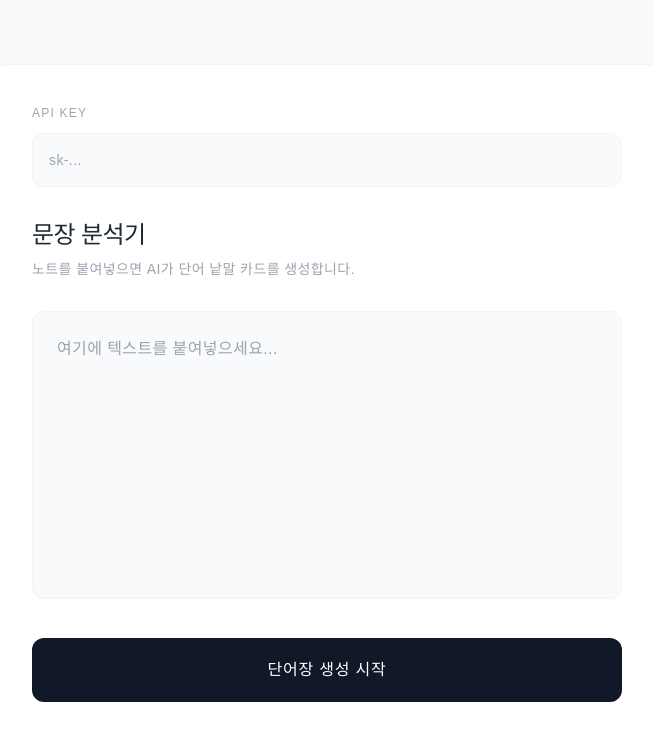
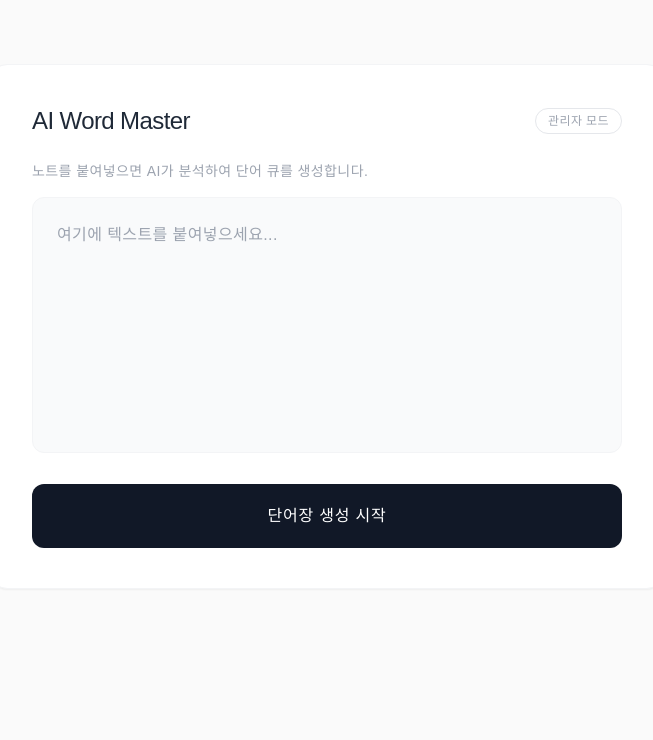
Before and after one commit to ihkimjuhyun-debug/vocab-is-easy, a Next.js app: page / in a window 1280 px wide. Shown: the top 740 px of the page, without its empty margins (313-966 px from the left). Built offline with nearby package versions, Linux system fonts and the light colour scheme.

Commit message:
Update page.tsx

```diff
--- a/app/page.tsx
+++ b/app/page.tsx
@@ -1,5 +1,5 @@
 'use client';
-import { useState, useEffect } from 'react';
+import { useState } from 'react';
 
 interface Word {
   en: string;
@@ -9,54 +9,54 @@ interface Word {
 }
 
 export default function AIWordMaster() {
-  const [apiKey, setApiKey] = useState('');
   const [text, setText] = useState('');
   const [words, setWords] = useState<Word[]>([]);
   const [loading, setLoading] = useState(false);
   const [answer, setAnswer] = useState('');
   const [isEnToKo, setIsEnToKo] = useState(true);
 
-  useEffect(() => {
-    const savedKey = localStorage.getItem('my_openai_key');
-    if (savedKey) setApiKey(savedKey);
-  }, []);
-
-  const handleKeyChange = (e: React.ChangeEvent<HTMLInputElement>) => {
-    const key = e.target.value;
-    setApiKey(key);
-    localStorage.setItem('my_openai_key', key);
-  };
+  // 복구된 기능: 관리자 모드 및 단어 수동 추가 상태
+  const [isAdminMode, setIsAdminMode] = useState(false);
+  const [newWord, setNewWord] = useState({ en: '', ko: '', pos: 'Noun', phonetics: '' });
 
   const startAIAnalysis = async () => {
-    if (!apiKey.trim().startsWith('sk-')) return alert('OpenAI API 키를 정확히 입력해주세요.');
-    if (!text.trim()) return alert('학습할 텍스트를 입력해주세요.');
+    if (!text.trim()) return alert('노트 내용을 입력해주세요!');
 
     setLoading(true);
     try {
       const res = await fetch('/api/extract', {
         method: 'POST',
         headers: { 'Content-Type': 'application/json' },
-        body: JSON.stringify({ text, apiKey }),
+        body: JSON.stringify({ text }),
       });
 
-      if (!res.ok) {
-        const errorData = await res.json().catch(() => ({}));
-        throw new Error(errorData.error || `네트워크 오류 (${res.status})`);
-      }
+      if (!res.ok) throw new Error('서버 통신 오류');
 
       const data = await res.json();
-      if (data && data.length > 0) setWords(data);
-      else alert('추출할 수 있는 단어가 없습니다.');
-    } catch (e: any) {
-      alert(`오류 발생: ${e.message}`);
+      if (data && data.length > 0) {
+        setWords((prev) => [...prev, ...data]); // 기존 리스트에 누적
+        setText('');
+      } else {
+        alert('추출할 수 있는 단어가 없습니다.');
+      }
+    } catch (e) {
+      alert('분석 중 오류가 발생했습니다. Vercel 환경변수 설정(OPENAI_API_KEY)을 확인해주세요.');
     } finally {
       setLoading(false);
     }
   };
 
+  // 복구된 기능: 관리자 수동 추가
+  const handleAddWord = () => {
+    if (!newWord.en || !newWord.ko) return alert('영어와 한국어 뜻은 필수입니다.');
+    setWords((prev) => [...prev, newWord]);
+    setNewWord({ en: '', ko: '', pos: 'Noun', phonetics: '' });
+    alert('단어가 수동으로 추가되었습니다.');
+  };
+
+  // 득점 및 큐 관리 (타이머 없음)
   const handleCheck = () => {
-    if (words.length === 0 || !answer.trim()) return;
-
+    if (words.length === 0) return;
     const current = words[0];
     const target = isEnToKo ? current.ko : current.en;
 
@@ -66,6 +66,7 @@ export default function AIWordMaster() {
     if (cleanTarget.includes(cleanUser) && cleanUser.length >= cleanTarget.length * 0.8) {
       setWords((prev) => prev.slice(1));
     } else {
+      alert(`❌ 오답입니다. 정답: [ ${target} ]\n단어가 큐의 맨 뒤로 이동합니다.`);
       setWords((prev) => {
         const failedWord = prev[0];
         return [...prev.slice(1), failedWord];
@@ -74,11 +75,19 @@ export default function AIWordMaster() {
     setAnswer('');
   };
 
-  if (words.length > 0) {
+  // --- 화면 렌더링 ---
+  if (words.length > 0 && !isAdminMode) {
     const current = words[0];
     return (
       <div className="flex flex-col items-center justify-center min-h-screen p-6 bg-[#fafafa]">
-        <div className="w-full max-w-md p-10 bg-white rounded-2xl shadow-sm border border-gray-100 flex flex-col items-center">
+        <div className="w-full max-w-md p-10 bg-white rounded-2xl shadow-sm border border-gray-100 flex flex-col items-center relative">
+          <button
+            onClick={() => setIsAdminMode(true)}
+            className="absolute top-4 right-4 text-xs text-gray-300 hover:text-gray-500"
+          >
+            Admin
+          </button>
+
           <p className="text-xs font-medium tracking-widest text-gray-400 mb-8 uppercase">
             {isEnToKo ? "Translate to Korean" : "Type in English"}
           </p>
@@ -99,20 +108,13 @@ export default function AIWordMaster() {
             onKeyDown={(e) => e.key === 'Enter' && handleCheck()}
             placeholder="답변을 입력하세요"
             autoFocus
-            spellCheck="false"
           />
 
-          <button
-            onClick={handleCheck}
-            className="w-full bg-gray-900 text-white py-4 rounded-xl font-light tracking-wider hover:bg-gray-800 transition-all active:scale-[0.98]"
-          >
+          <button onClick={handleCheck} className="w-full bg-gray-900 text-white py-4 rounded-xl font-light tracking-wider hover:bg-gray-800 transition-all active:scale-[0.98]">
             확인
           </button>
 
-          <button
-            onClick={() => setIsEnToKo(!isEnToKo)}
-            className="mt-6 text-gray-400 text-xs font-light hover:text-gray-600 transition-colors"
-          >
+          <button onClick={() => setIsEnToKo(!isEnToKo)} className="mt-6 text-gray-400 text-xs font-light hover:text-gray-600 transition-colors">
             모드 전환
           </button>
         </div>
@@ -122,24 +124,35 @@ export default function AIWordMaster() {
 
   return (
     <div className="flex flex-col items-center min-h-screen p-6 bg-[#fafafa] pt-16">
-      <div className="w-full max-w-2xl bg-white p-10 rounded-2xl shadow-sm border border-gray-100">
+      <div className="w-full max-w-2xl bg-white p-10 rounded-2xl shadow-sm border border-gray-100 relative">
 
-        <div className="mb-8">
-          <label className="block text-xs font-medium tracking-widest text-gray-400 mb-3 uppercase">API Key</label>
-          <input
-            type="password"
-            className="w-full p-4 bg-gray-50 border border-gray-100 rounded-xl outline-none focus:border-gray-300 text-gray-700 font-light text-sm"
-            placeholder="sk-..."
-            value={apiKey}
-            onChange={handleKeyChange}
-          />
+        <div className="flex justify-between items-center mb-6">
+          <h1 className="text-2xl font-light text-gray-800 tracking-tight">AI Word Master</h1>
+          <button
+            onClick={() => setIsAdminMode(!isAdminMode)}
+            className={`text-xs px-3 py-1 border rounded-full transition-colors ${isAdminMode ? 'bg-gray-800 text-white border-gray-800' : 'text-gray-400 border-gray-200 hover:text-gray-600'}`}
+          >
+            {isAdminMode ? '게임으로 돌아가기' : '관리자 모드'}
+          </button>
         </div>
 
-        <h1 className="text-2xl font-light mb-2 text-gray-800 tracking-tight">문장 분석기</h1>
-        <p className="text-gray-400 mb-8 font-light text-sm">노트를 붙여넣으면 AI가 단어 낱말 카드를 생성합니다.</p>
+        {isAdminMode && (
+          <div className="mb-8 p-6 bg-gray-50 rounded-xl border border-gray-200">
+            <h3 className="text-sm font-medium text-gray-700 mb-4">단어 수동 추가 (관리자)</h3>
+            <div className="grid grid-cols-2 gap-4 mb-4">
+              <input placeholder="영어 (필수)" value={newWord.en} onChange={e => setNewWord({...newWord, en: e.target.value})} className="p-3 rounded border text-sm" />
+              <input placeholder="한국어 뜻 (필수)" value={newWord.ko} onChange={e => setNewWord({...newWord, ko: e.target.value})} className="p-3 rounded border text-sm" />
+              <input placeholder="품사 (예: Verb)" value={newWord.pos} onChange={e => setNewWord({...newWord, pos: e.target.value})} className="p-3 rounded border text-sm" />
+              <input placeholder="발음 기호" value={newWord.phonetics} onChange={e => setNewWord({...newWord, phonetics: e.target.value})} className="p-3 rounded border text-sm" />
+            </div>
+            <button onClick={handleAddWord} className="w-full bg-blue-600 text-white py-3 rounded text-sm font-medium hover:bg-blue-700">단어 리스트에 추가</button>
+          </div>
+        )}
+
+        <p className="text-gray-400 mb-4 font-light text-sm">노트를 붙여넣으면 AI가 분석하여 단어 큐를 생성합니다.</p>
 
         <textarea
-          className="w-full h-72 p-6 bg-gray-50 border border-gray-100 rounded-xl mb-8 focus:border-gray-300 outline-none resize-none text-gray-700 font-light leading-relaxed"
+          className="w-full h-64 p-6 bg-gray-50 border border-gray-100 rounded-xl mb-6 focus:border-gray-300 outline-none resize-none text-gray-700 font-light leading-relaxed"
           placeholder="여기에 텍스트를 붙여넣으세요..."
           value={text}
           onChange={(e) => setText(e.target.value)}
@@ -152,6 +165,12 @@ export default function AIWordMaster() {
         >
           {loading ? "분석 진행 중..." : "단어장 생성 시작"}
         </button>
+
+        {words.length > 0 && !isAdminMode && (
+          <button onClick={() => setWords([])} className="w-full mt-4 bg-red-50 text-red-500 py-4 rounded-xl text-sm hover:bg-red-100 transition-colors">
+            진행 중인 게임으로 이동하기 ({words.length} 단어 대기 중)
+          </button>
+        )}
       </div>
     </div>
   );
```
